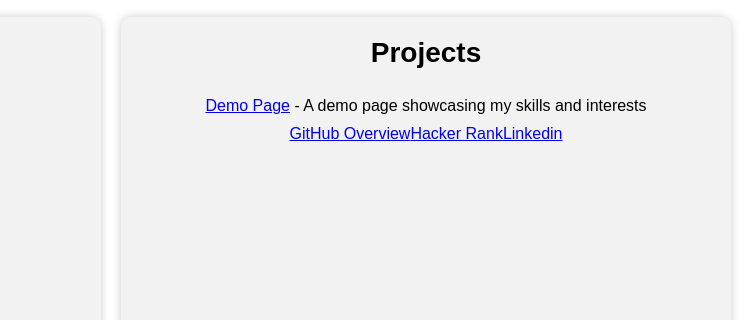
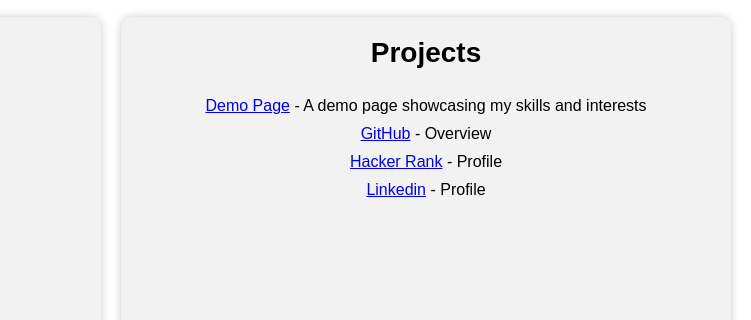
Before and after one commit to DBalto/DemoPage, a website: page IndexDemoPage.html in a window 1280 px wide. Shown: the part 239-559 px from the top of the page, 529-1280 px from the left. Drawn offline with Linux system fonts and the light colour scheme.

Commit message:
Update IndexDemoPage.html

```diff
--- a/IndexDemoPage.html
+++ b/IndexDemoPage.html
@@ -110,6 +110,6 @@
 			<h2>Projects</h2>
 			<ul>
 				<li><a href="https://github.com/DBalto/DemoPage">Demo Page</a> - A demo page showcasing my skills and interests</li>
-				<li><a href="https://github.com/DBalto">GitHub Overview</a
-				<li><a href="https://www.hackerrank.com/da_balto">Hacker Rank</a
-				<li><a href="https://www.linkedin.com/in/daniel-baltodano-mora/">Linkedin</a
+				<li><a href="https://github.com/DBalto">GitHub</a> - Overview</li>
+				<li><a href="https://www.hackerrank.com/da_balto">Hacker Rank</a> - Profile</li>
+				<li><a href="https://www.linkedin.com/in/daniel-baltodano-mora/">Linkedin</a> - Profile</li>
```
